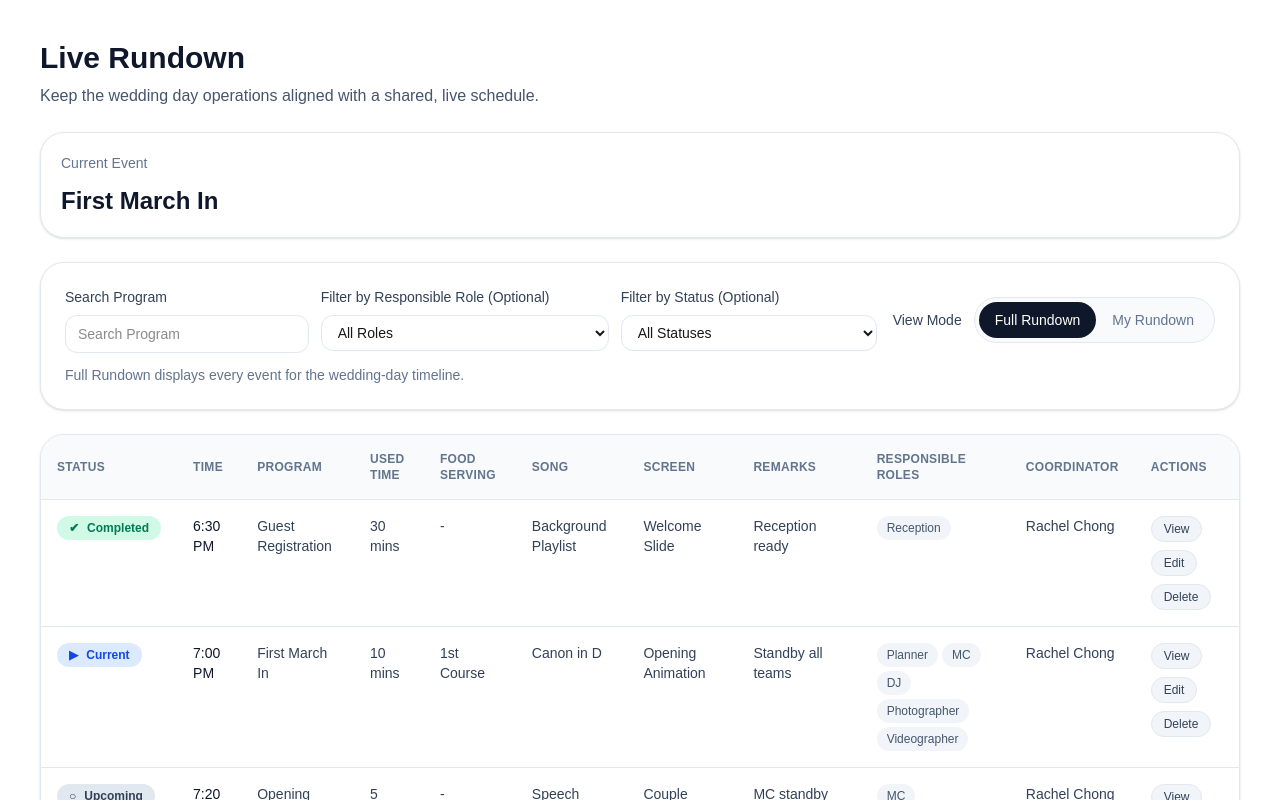
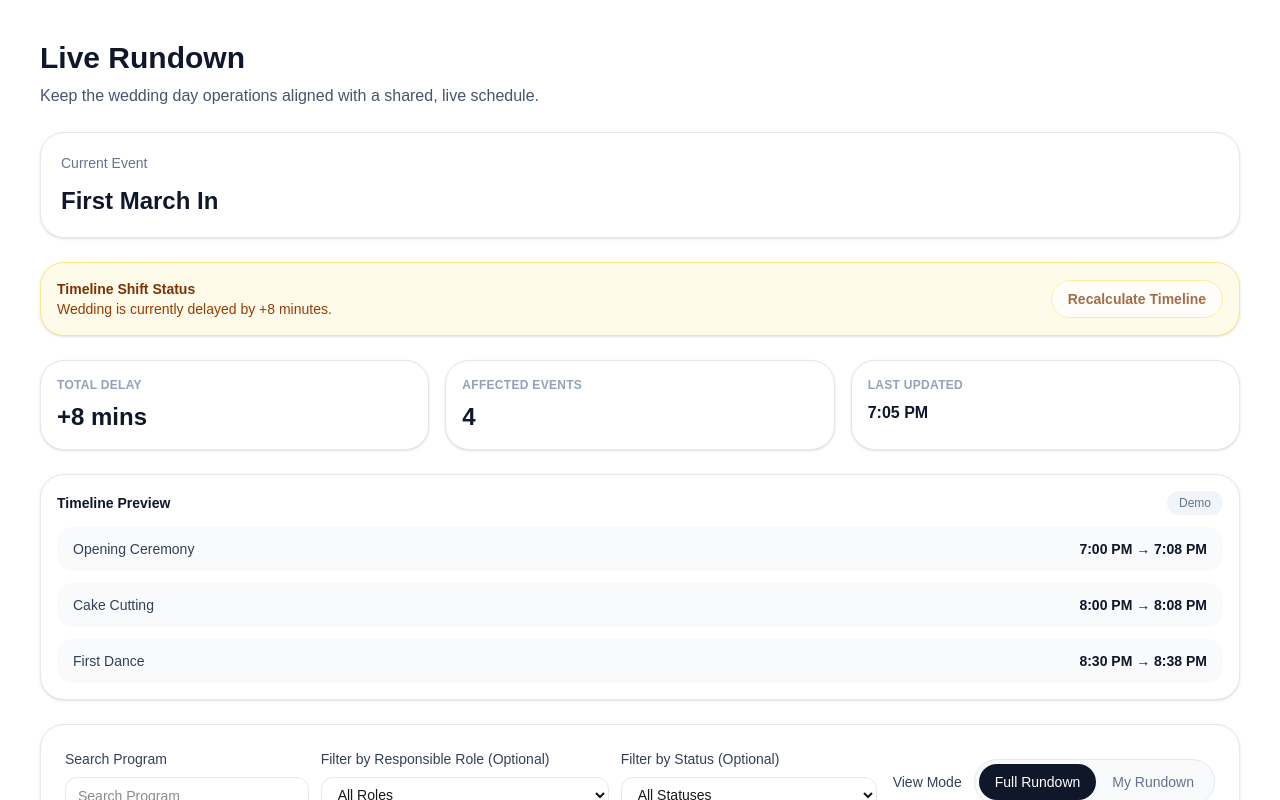
Before and after one commit to RCEventPlanner/WeddingPlanningOS, a Next.js app: page /timeline in a window 1280 px wide. Shown: the top 800 px of the page. Built offline with nearby package versions, Linux system fonts and the light colour scheme.

Commit message:
feat: complete Module 8 Part 5 timeline shift UI

```diff
--- a/components/LiveRundownBoard.tsx
+++ b/components/LiveRundownBoard.tsx
@@ -166,6 +166,59 @@ export function LiveRundownBoard() {
       <div className="rounded-3xl border border-slate-200 bg-white p-5 shadow-sm">
         <p className="text-sm font-medium text-slate-500">Current Event</p>
         <p className="mt-3 text-2xl font-semibold text-slate-900">First March In</p>
+      </div>
+
+      <div className="rounded-3xl border border-amber-200 bg-amber-50 p-4 shadow-sm">
+        <div className="flex flex-col gap-3 sm:flex-row sm:items-center sm:justify-between">
+          <div>
+            <p className="text-sm font-semibold text-amber-900">Timeline Shift Status</p>
+            <p className="text-sm text-amber-800">Wedding is currently delayed by +8 minutes.</p>
+          </div>
+          <button
+            type="button"
+            className="rounded-full border border-amber-200 bg-white px-4 py-2 text-sm font-semibold text-amber-900 disabled:cursor-not-allowed disabled:opacity-70"
+            disabled
+          >
+            Recalculate Timeline
+          </button>
+        </div>
+      </div>
+
+      <div className="grid gap-4 md:grid-cols-3">
+        <div className="rounded-3xl border border-slate-200 bg-white p-4 shadow-sm">
+          <p className="text-xs font-semibold uppercase tracking-wide text-slate-400">Total Delay</p>
+          <p className="mt-2 text-2xl font-semibold text-slate-900">+8 mins</p>
+        </div>
+        <div className="rounded-3xl border border-slate-200 bg-white p-4 shadow-sm">
+          <p className="text-xs font-semibold uppercase tracking-wide text-slate-400">Affected Events</p>
+          <p className="mt-2 text-2xl font-semibold text-slate-900">4</p>
+        </div>
+        <div className="rounded-3xl border border-slate-200 bg-white p-4 shadow-sm">
+          <p className="text-xs font-semibold uppercase tracking-wide text-slate-400">Last Updated</p>
+          <p className="mt-2 text-base font-semibold text-slate-900">7:05 PM</p>
+        </div>
+      </div>
+
+      <div className="rounded-3xl border border-slate-200 bg-white p-4 shadow-sm">
+        <div className="mb-3 flex items-center justify-between">
+          <p className="text-sm font-semibold text-slate-900">Timeline Preview</p>
+          <span className="rounded-full bg-slate-100 px-3 py-1 text-xs font-medium text-slate-500">Demo</span>
+        </div>
+
+        <div className="space-y-3">
+          <div className="flex items-center justify-between rounded-2xl bg-slate-50 px-4 py-3">
+            <span className="text-sm font-medium text-slate-700">Opening Ceremony</span>
+            <span className="text-sm font-semibold text-slate-900">7:00 PM → 7:08 PM</span>
+          </div>
+          <div className="flex items-center justify-between rounded-2xl bg-slate-50 px-4 py-3">
+            <span className="text-sm font-medium text-slate-700">Cake Cutting</span>
+            <span className="text-sm font-semibold text-slate-900">8:00 PM → 8:08 PM</span>
+          </div>
+          <div className="flex items-center justify-between rounded-2xl bg-slate-50 px-4 py-3">
+            <span className="text-sm font-medium text-slate-700">First Dance</span>
+            <span className="text-sm font-semibold text-slate-900">8:30 PM → 8:38 PM</span>
+          </div>
+        </div>
       </div>
 
       <div className="rounded-3xl border border-slate-200 bg-white p-6 shadow-sm">
@@ -357,9 +410,13 @@ export function LiveRundownBoard() {
                     <p className="text-xs font-semibold uppercase tracking-wide text-slate-400">Actual Duration</p>
                     <p className="mt-1 text-sm text-slate-700">{row.actualDuration}</p>
                   </div>
-                  <div className="col-span-2">
+                  <div>
                     <p className="text-xs font-semibold uppercase tracking-wide text-slate-400">Delay</p>
                     <p className="mt-1 text-sm text-slate-700">{row.delay}</p>
+                  </div>
+                  <div>
+                    <p className="text-xs font-semibold uppercase tracking-wide text-slate-400">Shifted Time</p>
+                    <p className="mt-1 text-sm text-slate-700">{row.scheduledTime}</p>
                   </div>
                 </div>
               </div>
```
Also changed, not shown: 1 other file (tests, documents, lock files or other folders).
